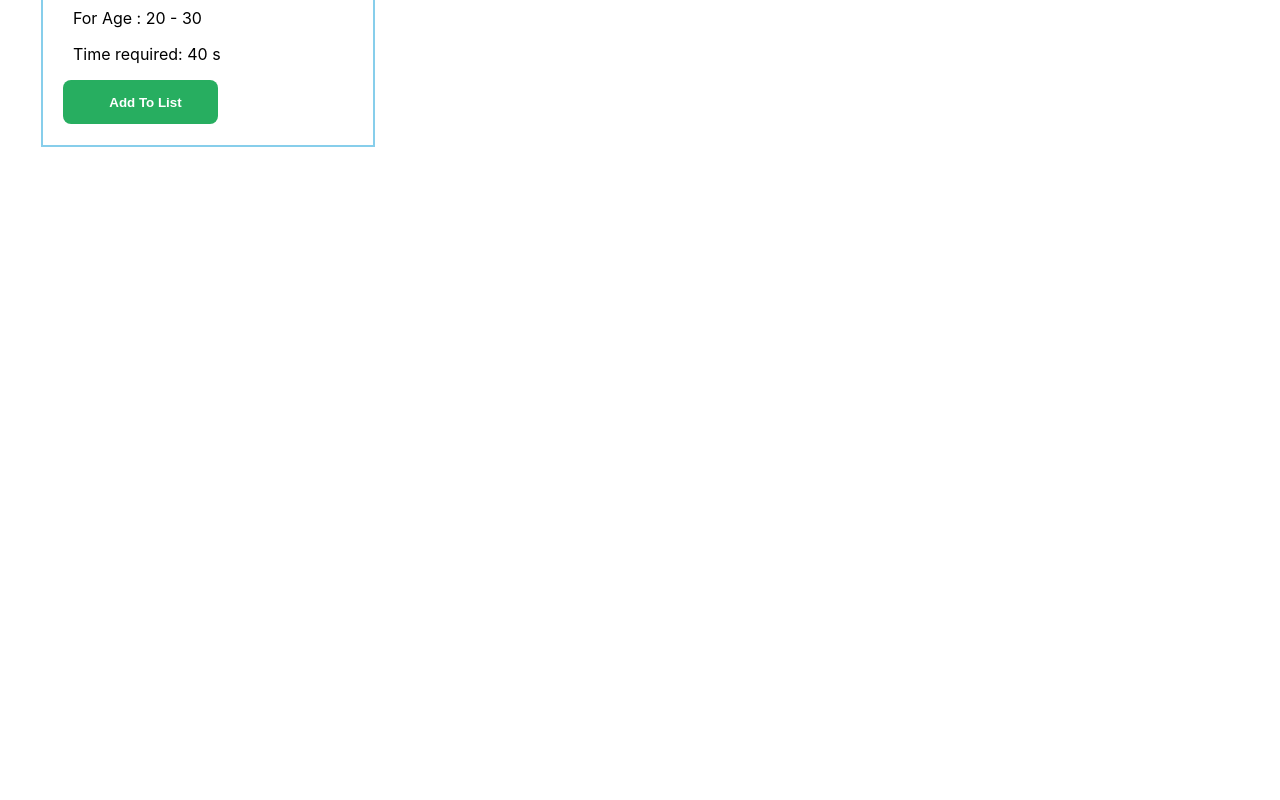
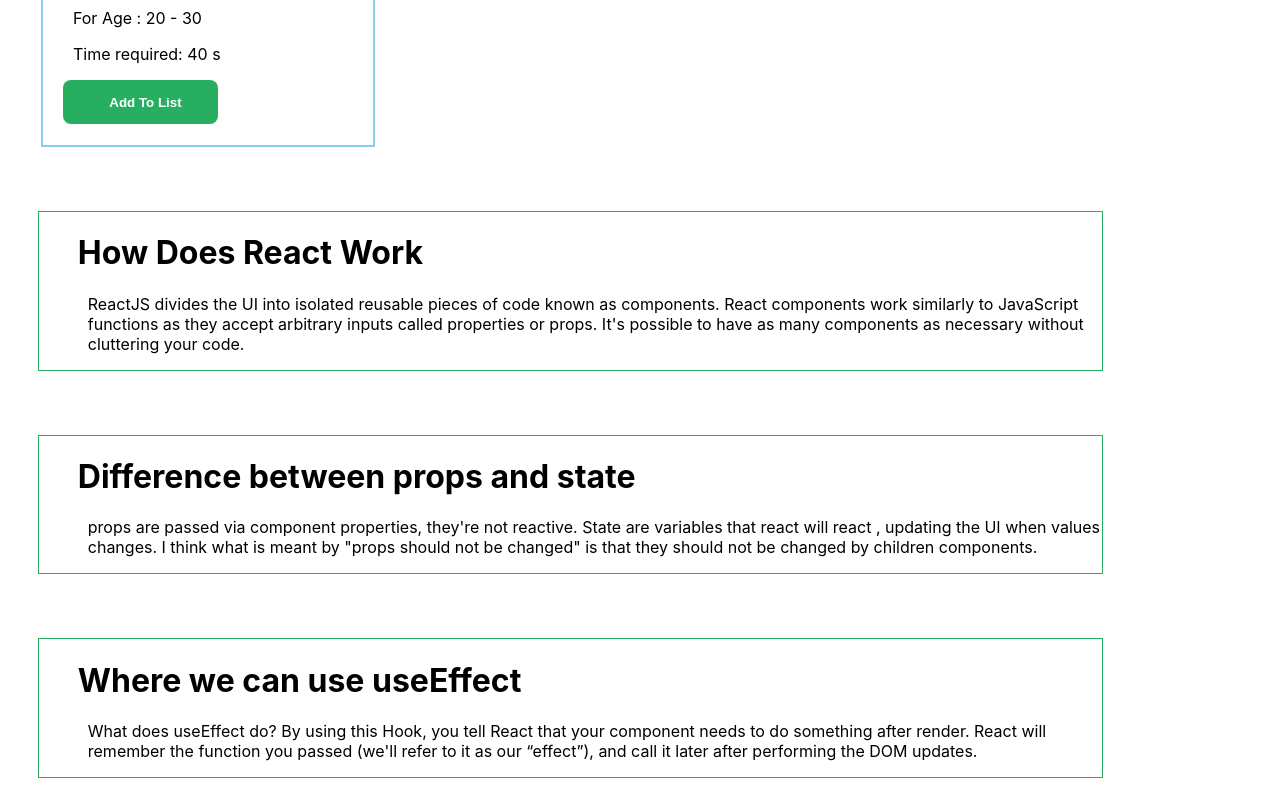
Before and after one commit to tareque-bin-habib/body-sculpting-studio, a React (Create React App) app: page / in a window 1280 px wide. Shown: the part 2905-3705 px from the top of the page. Before the commit the page ends 3052 px from the top, so only its background shows below. Built offline with nearby package versions, Linux system fonts and the light colour scheme.

Commit message:
questions added

```diff
--- a/src/App.js
+++ b/src/App.js
@@ -1,11 +1,13 @@
 import logo from './logo.svg';
 import './App.css';
 import Gym from './components/Gym/Gym';
+import Question from './components/Question/Question';
 
 function App() {
   return (
     <div className="">
       <Gym></Gym>
+      <Question></Question>
     </div>
   );
 }
--- a/src/components/Question/Question.css
+++ b/src/components/Question/Question.css
@@ -0,0 +1,11 @@
+.question {
+    width: 80%;
+    padding-left: 3%;
+    margin-top: 5%;
+    border: 1px solid #27AE60;
+    margin-left: 3%;
+}
+
+.last {
+    margin-bottom: 5%;
+}
--- a/src/components/Question/Question.js
+++ b/src/components/Question/Question.js
@@ -0,0 +1,22 @@
+import React from 'react';
+import './Question.css'
+const Question = () => {
+    return (
+        <div className='questions'>
+            <div className='question'>
+                <h1>How Does React Work</h1>
+                <p>ReactJS divides the UI into isolated reusable pieces of code known as components. React components work similarly to JavaScript functions as they accept arbitrary inputs called properties or props. It's possible to have as many components as necessary without cluttering your code.</p>
+            </div>
+            <div className='question'>
+                <h1>Difference between props and state</h1>
+                <p>props are passed via component properties, they're not reactive. State are variables that react will react , updating the UI when values changes. I think what is meant by "props should not be changed" is that they should not be changed by children components.</p>
+            </div>
+            <div className='question last'>
+                <h1>Where we can use useEffect</h1>
+                <p>What does useEffect do? By using this Hook, you tell React that your component needs to do something after render. React will remember the function you passed (we'll refer to it as our “effect”), and call it later after performing the DOM updates.</p>
+            </div>
+        </div>
+    );
+};
+
+export default Question;
```
